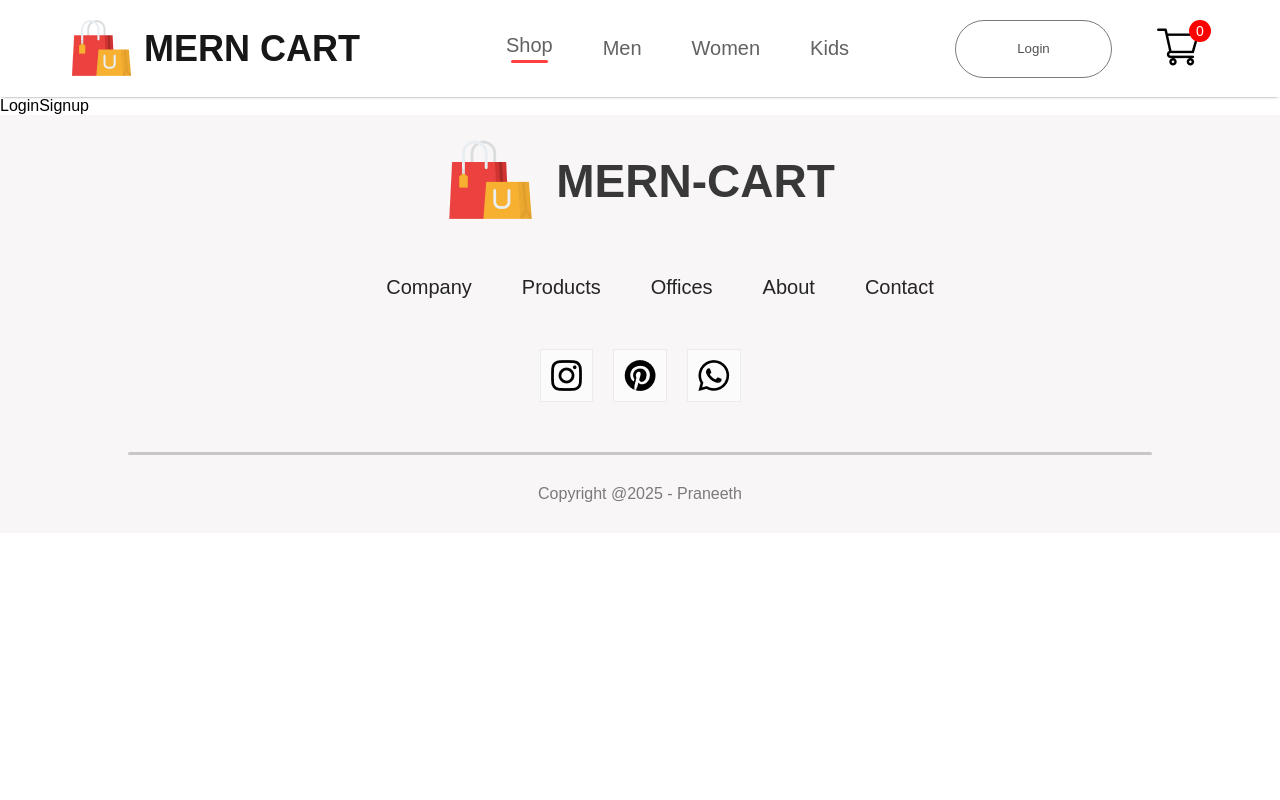
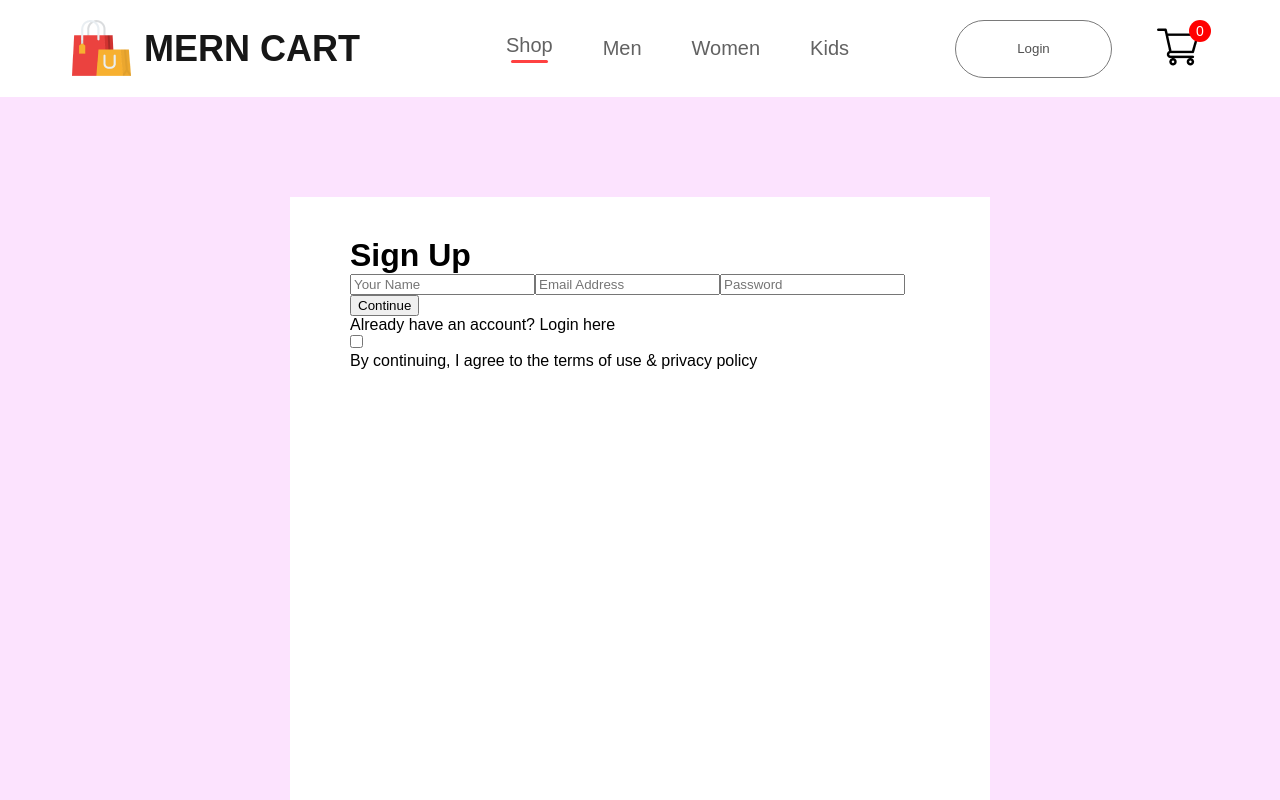
Before and after one commit to PraneethBunny123/MERN-Cart, a React (Vite) app in the folder frontend/: page /login in a window 1280 px wide. Shown: the top 800 px of the page. Built offline with nearby package versions, Linux system fonts and the light colour scheme.

Commit message:
Added login-signup component

```diff
--- a/frontend/src/pages/LoginSignup.jsx
+++ b/frontend/src/pages/LoginSignup.jsx
@@ -1,7 +1,24 @@
+import "./css/LoginSignup.css"
+
 export default function LoginSignup() {
     return (
-        <div>
-            LoginSignup
+        <div className="loginsignup">
+            <div className="loginsignup-container">
+                <h1>Sign Up</h1>
+                <div className="loginsignup-fields">
+                    <input type="text" placeholder="Your Name"/>
+                    <input type="email" placeholder="Email Address"/>
+                    <input type="password" placeholder="Password"/>
+                </div>
+                <button>Continue</button>
+                <p className="loginsignup-login">
+                    Already have an account? <span>Login here</span>
+                </p>
+                <div className="loginsignup-agree">
+                    <input type="checkbox" name="" id="" />
+                    <p>By continuing, I agree to the terms of use & privacy policy</p>
+                </div>
+            </div>
         </div>
     )
 }
--- /dev/null
+++ b/frontend/src/pages/css/LoginSignup.css
@@ -0,0 +1,14 @@
+.loginsignup {
+    width: 100%;
+    height: 80vh;
+    background: #fce3fe;
+    padding-top: 100px;
+}
+
+.loginsignup-container {
+    width: 580px;
+    height: 600px;
+    background: white;
+    margin: auto;
+    padding: 40px 60px;
+}
```
